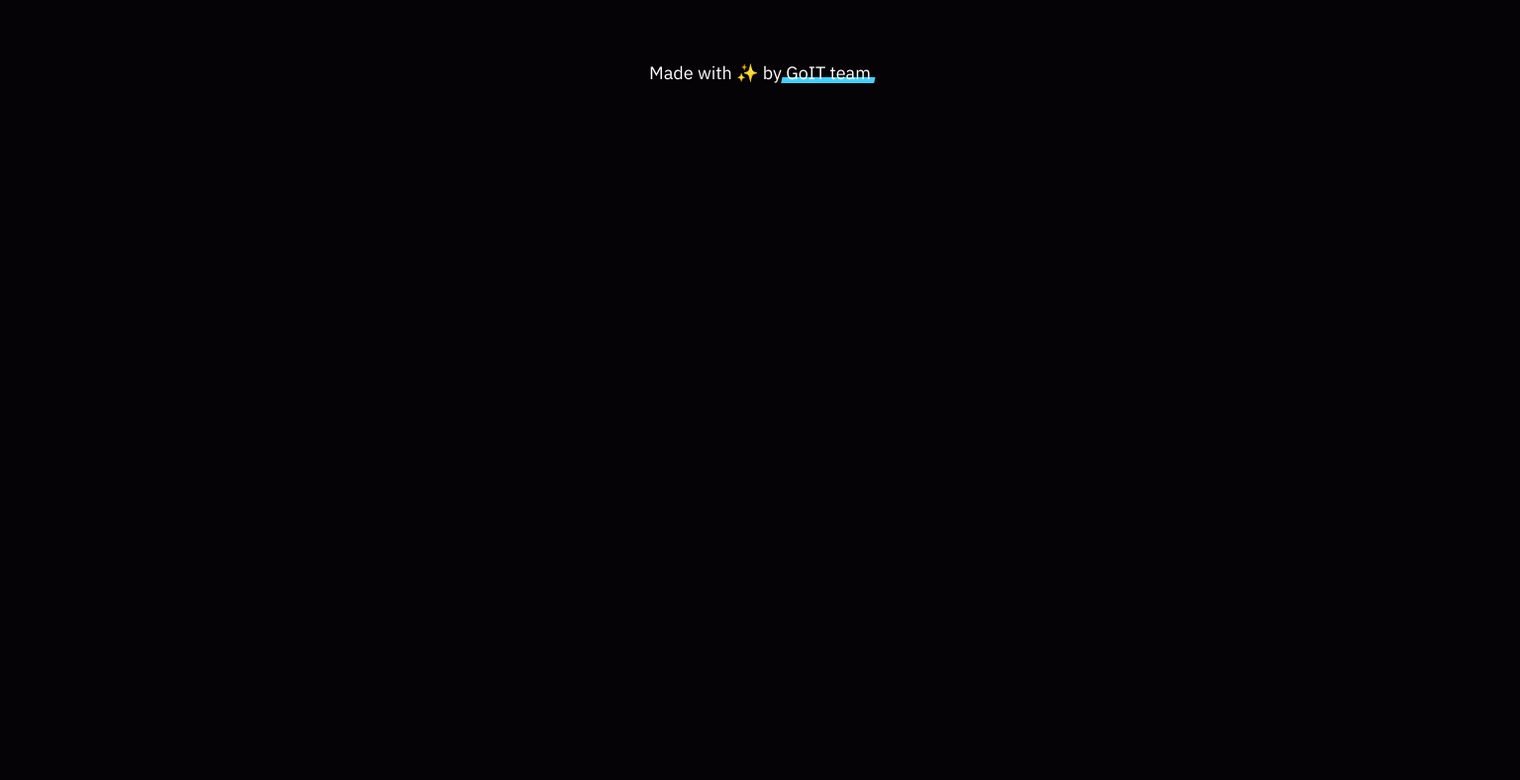
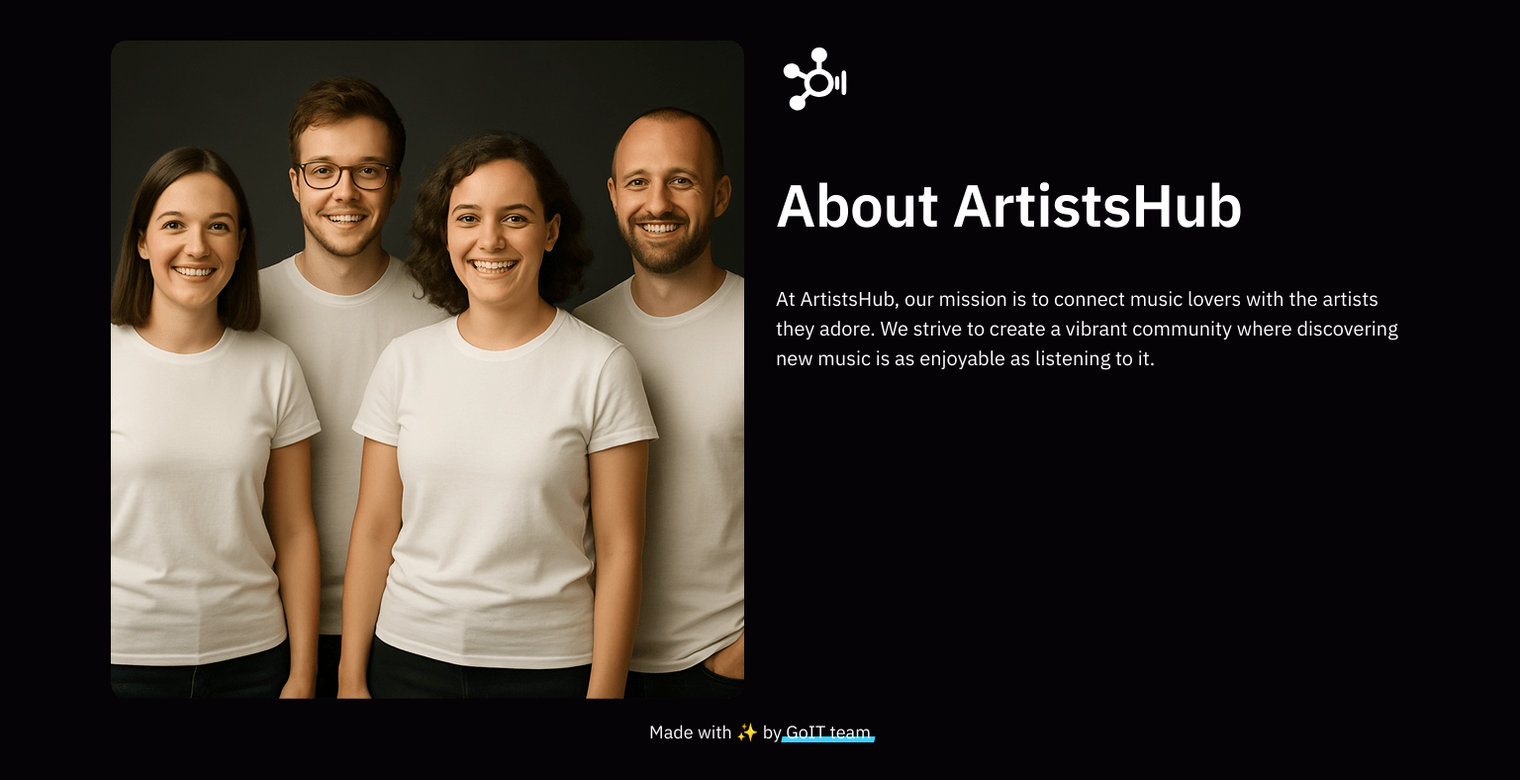
Before and after one commit to Iryna-Novikova/goit_js_team17_project, a website built with Vite: page src/index.html in a window 1536 px wide. Shown: the whole page at 99% size. Built offline with nearby package versions, Linux system fonts and the light colour scheme.

Commit message:
addmarku

```diff
--- a/src/css/about_us.css
+++ b/src/css/about_us.css
@@ -0,0 +1,80 @@
+.about-content {
+  display: flex;
+  flex-direction: column;
+  gap: 48px;
+  text-align: left;
+}
+
+.about-text {
+  width: 100%;
+  display: flex;
+  flex-direction: column;
+  gap: 20px;
+}
+
+.about-text h2 {
+  font-size: 44px;
+  line-height: 1.2;
+  white-space: normal;
+  letter-spacing: -0.01em;
+  margin: 0;
+}
+.mobile-break {
+  display: none;
+}
+.about-us-logo {
+  fill: #fff;
+}
+@media (max-width: 767px) {
+  .mobile-break {
+    display: inline;
+  }
+}
+.about-text p {
+  font-size: 18px;
+  line-height: 1.5;
+  margin: 0;
+}
+
+.about-text .logo {
+  margin-bottom: 20px;
+}
+
+@media (min-width: 1440px) {
+  .about-content {
+    flex-direction: row;
+    justify-content: space-between;
+    align-items: flex-start;
+    gap: 32px;
+  }
+
+  .about-image {
+    flex: 1;
+    max-width: 640px;
+  }
+
+  .about-text {
+    flex: 1;
+    max-width: 640px;
+    color: #ffffff;
+  }
+
+  .about-text h2 {
+    font-size: 60px;
+    font-weight: 700;
+    line-height: 1.2;
+    letter-spacing: -0.01em;
+    margin-bottom: 24px;
+  }
+
+  .about-text p {
+    font-size: 20px;
+    font-weight: 400;
+    line-height: 1.5;
+    color: #ffffff;
+  }
+
+  .about-text .logo {
+    margin-bottom: 24px;
+  }
+}
--- a/src/partials/about_us.html
+++ b/src/partials/about_us.html
@@ -1,5 +1,62 @@
 <section id="about_us">
   <div class="container">
-    <!-- ваш код тут -->
+    <div class="about-content">
+      <div class="about-image">
+        <picture>
+          <!-- Desktop -->
+          <source
+            media="(min-width: 1440px)"
+            srcset="
+              ./img/about-us/about-us-desk-min.png    1x,
+              ./img/about-us/about-us-desk@2x-min.png 2x
+            "
+          />
+
+          <!-- Tablet -->
+          <source
+            media="(min-width: 768px)"
+            srcset="
+              ./img/about-us/about-us-tab-min.png    1x,
+              ./img/about-us/about-us-tab@2x-min.png 2x
+            "
+          />
+
+          <!-- Mobile -->
+          <source
+            media="(max-width: 767px)"
+            srcset="
+              ./img/about-us/about-us-mob-min.png    1x,
+              ./img/about-us/about-us-mob@2x-min.png 2x
+            "
+          />
+
+          <!-- Fallback image -->
+          <img
+            src="./img/about-us/about-us-mob-min.png"
+            width="640"
+            height="665"
+            alt="About Us section image"
+            loading="lazy"
+          />
+        </picture>
+      </div>
+
+      <div class="about-text">
+        <div class="logo">
+          <a href="">
+            <svg class="about-us-logo" width="80" height="80">
+              <use href="/img/icons.svg#icon-logo"></use>
+            </svg>
+          </a>
+        </div>
+
+        <h2>About <br class="mobile-break" />ArtistsHub</h2>
+        <p>
+          At ArtistsHub, our mission is to connect music lovers with the artists
+          they adore. We strive to create a vibrant community where discovering
+          new music is as enjoyable as listening to it.
+        </p>
+      </div>
+    </div>
   </div>
 </section>
```
